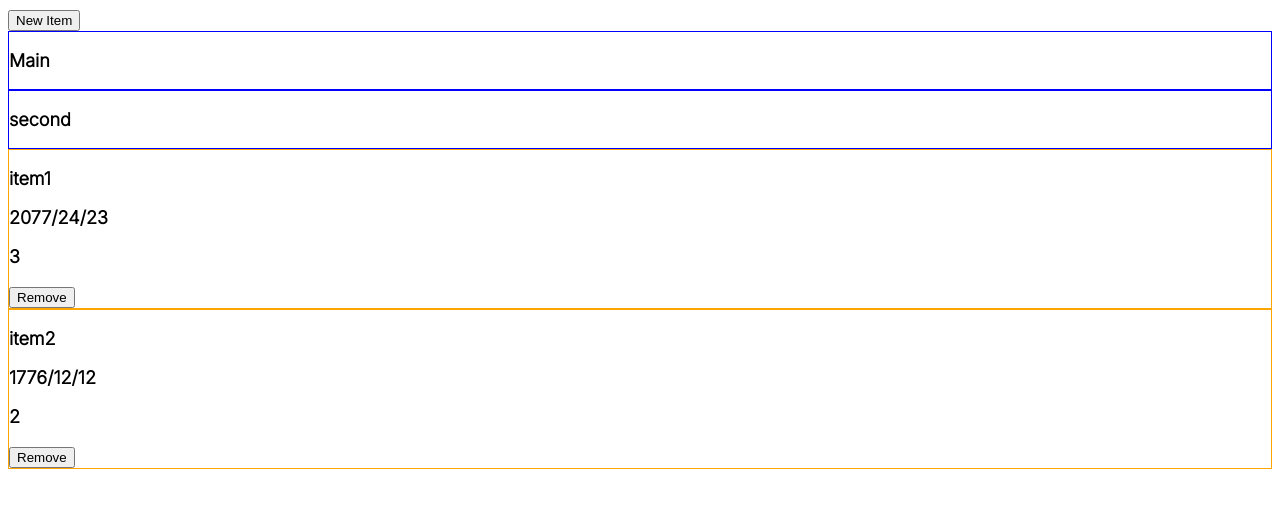
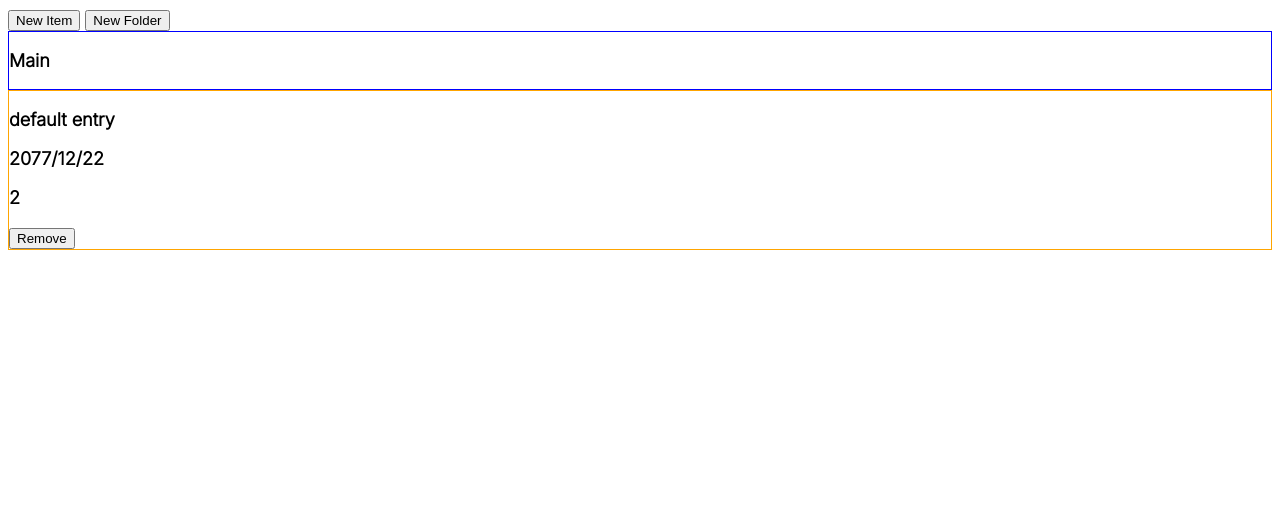
Before and after one commit to HelplessSoldier/TOP_toDoTwo, a website with bundled scripts: page src/template.html in a window 1280 px wide. Built offline with nearby package versions, Linux system fonts and the light colour scheme.

Commit message:
can add folders, not displayed yet

```diff
--- a/src/index.js
+++ b/src/index.js
@@ -5,47 +5,60 @@ import Folder from "./modules/todoData/folder";
 import TodoItem from "./modules/todoData/todoItem";
 import DisplayTools from "./modules/display/display";
 import CreateTodo from "./modules/userInput/createTodo";
+import CreateFolderDialogue from "./modules/userInput/createFolder";
 
 const domRoot = document.getElementById("content");
 const display = new DisplayTools(domRoot);
 const folders = new FolderContainer();
 const defaultFolder = new Folder("Main");
-const secondFolder = new Folder("second");
+const defaultTodo = new TodoItem("default entry", "2077/12/22", 2);
+defaultFolder.addItem(defaultTodo);
 let currentFolder = defaultFolder;
-const item1 = new TodoItem("item1", "2077/24/23", 3);
-const item2 = new TodoItem("item2", "1776/12/12", 2);
-const createTodoDialogue = new CreateTodo(domRoot);
-const openNewItemDialogueButton = document.getElementById("openNewItemDialogueButton");
 
 // open new item dialogue on new item button press
-createTodoDialogue.createItemDialogue();
+const createTodo = new CreateTodo(domRoot);
+const openNewItemDialogueButton = document.getElementById("openNewItemDialogueButton");
+createTodo.createItemDialogue();
 createItemContainer.style.display = "none";
 openNewItemDialogueButton.addEventListener("click", () => {
     createItemContainer.style.display = "block";
 });
 
+// open new folder dialogue on new folder button press
+const createFolder = new CreateFolderDialogue(domRoot);
+const newFolderButton = document.getElementById("newFolderDialogueButton");
+createFolder.createFolderDialogue();
+createFolderContainer.style.display = "none";
+newFolderButton.addEventListener("click", () => {
+    createFolderContainer.style.display = "block";
+});
+
 // throwing stuff on page to test //
 folders.addFolder(defaultFolder);
-folders.addFolder(secondFolder);
-defaultFolder.addItem(item1);
-defaultFolder.addItem(item2);
 
 display.folders(folders);
-display.items(defaultFolder);
+display.items(currentFolder);
 // -------------------------------//
 
 document.addEventListener("DOMContentLoaded", () => {
+    // todo inputs
     const createItemContainer = document.getElementById("createItemContainer");
     const titleInput = document.getElementById("titleInput");
     const dueDateInput = document.getElementById("dueDateInput");
     const priorityInputHigh = document.getElementById("radioHigh");
     const priorityInputMed = document.getElementById("radioMed");
     const priorityInputLow = document.getElementById("radioLow");
-    const submitButton = document.getElementById("submitButton");
-    const closeButton = document.getElementById("closeButton");
+    const todoSubmitButton = document.getElementById("todoSubmitButton");
+    const todoCloseButton = document.getElementById("todoCloseButton");
+
+    // folder inputs
+    const folderTextInput = document.getElementById("createFolderTextInput");
+    const folderSubmitButton = document.getElementById("createFolderSubmitButton");
+    const folderCloseButton = document.getElementById("folderCloseButton");
     let todoElementContainer = document.getElementById("todoElements");
 
-    submitButton.addEventListener("click", () => {
+    // add todo item if fields filled and make sense
+    todoSubmitButton.addEventListener("click", () => {
         if (titleInput.value && dueDateInput.value) {
             const dueDate = new Date(dueDateInput.value);
             const currentDate = new Date();
@@ -75,9 +88,22 @@ document.addEventListener("DOMContentLoaded", () => {
             todoElementContainer = document.getElementById("todoElements");
         }
     });
+    // add folder if name filled
+    folderSubmitButton.addEventListener("click", () => {
+        const newFolderName = folderTextInput.value;
+        if (newFolderName) {
+            let itemToAdd = new Folder(newFolderName);
+            folders.addFolder(itemToAdd);
+        }
+    });
+
     // hide item dialogue when close button pressed
-    closeButton.addEventListener("click", () => {
+    todoCloseButton.addEventListener("click", () => {
         createItemContainer.style.display = "none";
+    });
+    // hide folder dialogue when close button pressed
+    folderCloseButton.addEventListener("click", () => {
+        createFolderContainer.style.display = "none";
     });
     // update todo items when asked
     document.addEventListener("updateTodoItems", () => {
@@ -85,4 +111,13 @@ document.addEventListener("DOMContentLoaded", () => {
         display.items(currentFolder);
         todoElementContainer = document.getElementById("todoElements");
     });
+    // change currentFolder when folder title clicked
+    // then update todo items to fit the new folder
+    document.addEventListener("folderClicked", (e) => {
+        currentFolder = e.detail;
+        todoElementContainer.remove();
+        display.items(currentFolder);
+        todoElementContainer = document.getElementById("todoElements");
+        console.log(`folderClicked, currentFolder is ${currentFolder.name}`);
+    });
 });
--- a/src/modules/display/display.js
+++ b/src/modules/display/display.js
@@ -1,5 +1,5 @@
 import createElement from "../helpers/createElement";
-import dispatchEvent from "../helpers/updateTodoEvent";
+import dispatchEvent from "../helpers/dispatchEvent";
 
 class DisplayTools {
     constructor(parent) {
@@ -10,6 +10,9 @@ class DisplayTools {
         for (let folder of folderContainerList.folders) {
             const folderElement = createElement("div", { class: "folderContainers" }, "");
             const folderTitle = createElement("p", { class: "folderTitles" }, folder.getName());
+            folderTitle.addEventListener("click", () => {
+                dispatchEvent("folderClicked", folder);
+            });
             folderElement.append(folderTitle);
             folderContainer.append(folderElement);
         }
--- /dev/null
+++ b/src/modules/userInput/createFolder.js
@@ -0,0 +1,17 @@
+import createElement from "../helpers/createElement";
+
+class CreateFolderDialogue {
+    constructor(parent) {
+        this.parent = parent;
+    }
+    createFolderDialogue() {
+        const container = createElement("div", { id: "createFolderContainer" }, "");
+        const textInput = createElement("input", { type: "text", id: "createFolderTextInput" }, "");
+        const submitButton = createElement("button", { id: "createFolderSubmitButton" }, "Submit");
+        const closeButton = createElement("button", { id: "folderCloseButton" }, "Close");
+        container.append(textInput, submitButton, closeButton);
+        this.parent.append(container);
+    }
+}
+
+export default CreateFolderDialogue;
--- a/src/modules/userInput/createTodo.js
+++ b/src/modules/userInput/createTodo.js
@@ -33,8 +33,8 @@ class CreateTodo {
 
         // submitButton and closeButton
         const buttonContainer = createElement("div", { class: "buttonContainer" }, "");
-        const submitButton = createElement("button", { id: "submitButton" }, "Submit");
-        const closeButton = createElement("button", { id: "closeButton" }, "Close");
+        const submitButton = createElement("button", { id: "todoSubmitButton" }, "Submit");
+        const closeButton = createElement("button", { id: "todoCloseButton" }, "Close");
         buttonContainer.append(submitButton, closeButton);
 
         container.append(
--- a/src/template.html
+++ b/src/template.html
@@ -9,6 +9,7 @@
     <body>
         <div id="content">
             <button id="openNewItemDialogueButton">New Item</button>
+            <button id="newFolderDialogueButton">New Folder</button>
         </div>
     </body>
 </html>
```
Also changed, not shown: src/modules/helpers/dispatchEvent.js (renamed from src/modules/helpers/updateTodoEvent.js).
